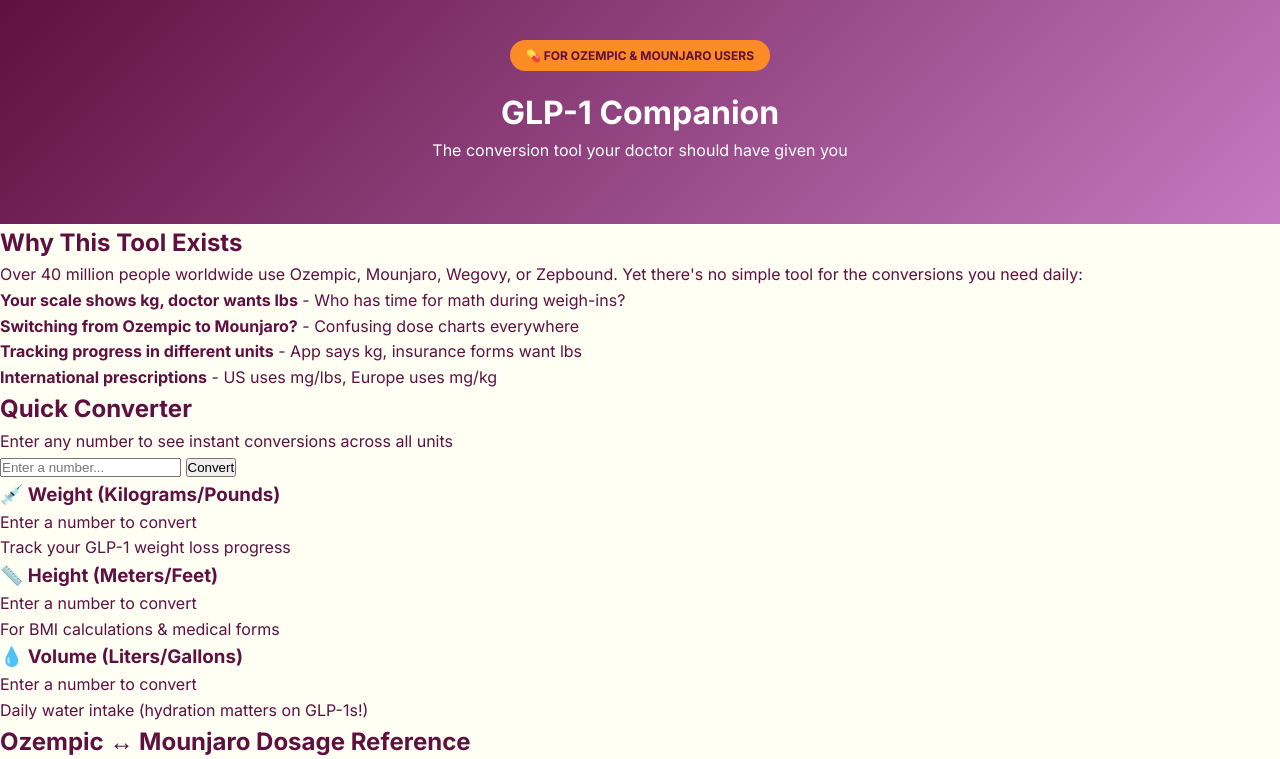
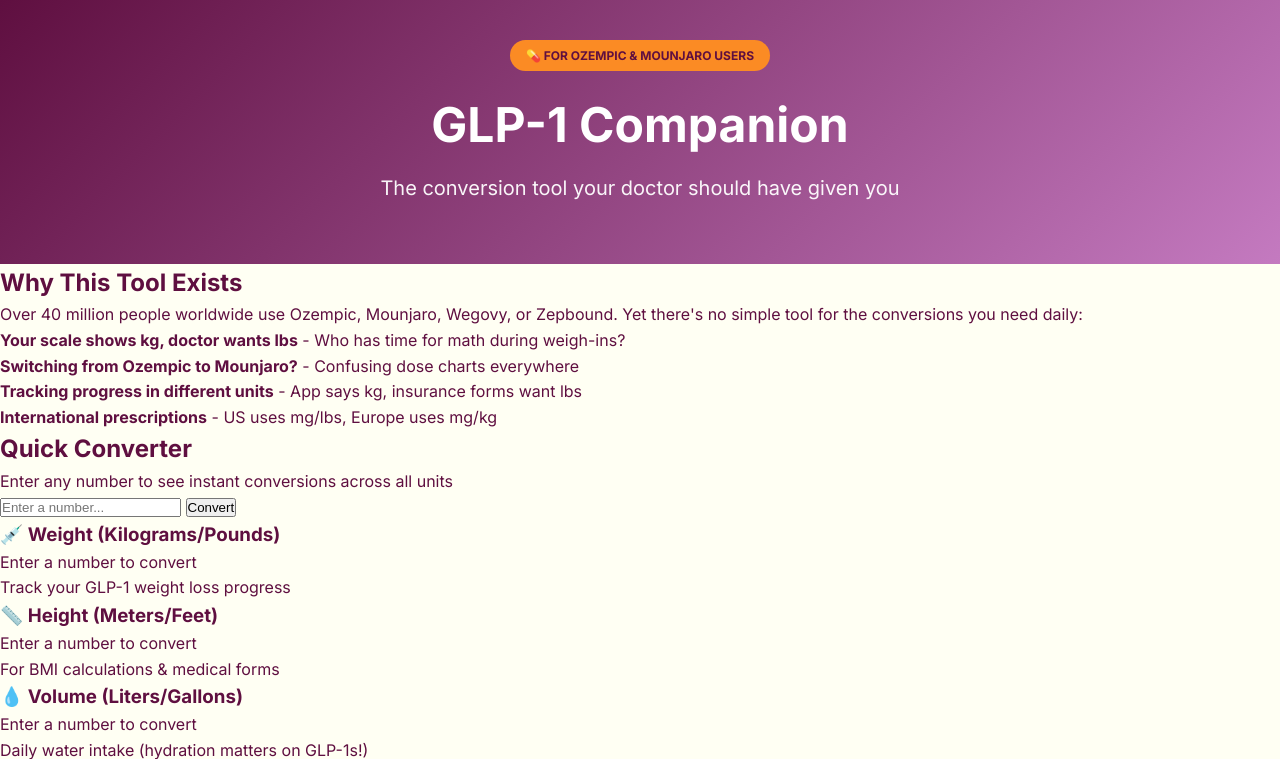
Before and after one commit to SheillaO/GLP-1-Companion, a website built with Vite: page index.html in a window 1280 px wide. Shown: the top 759 px of the page. Built offline with nearby package versions, Linux system fonts and the light colour scheme.

Commit message:
Update index.css

```diff
--- a/index.css
+++ b/index.css
@@ -32,3 +32,14 @@
     font-weight: 700;
     margin-bottom: 16px;
 }
+
+
+h1 {
+    font-size: 48px;
+    margin-bottom: 8px;
+}
+
+.tagline {
+    font-size: 20px;
+    opacity: 0.95;
+}
```
